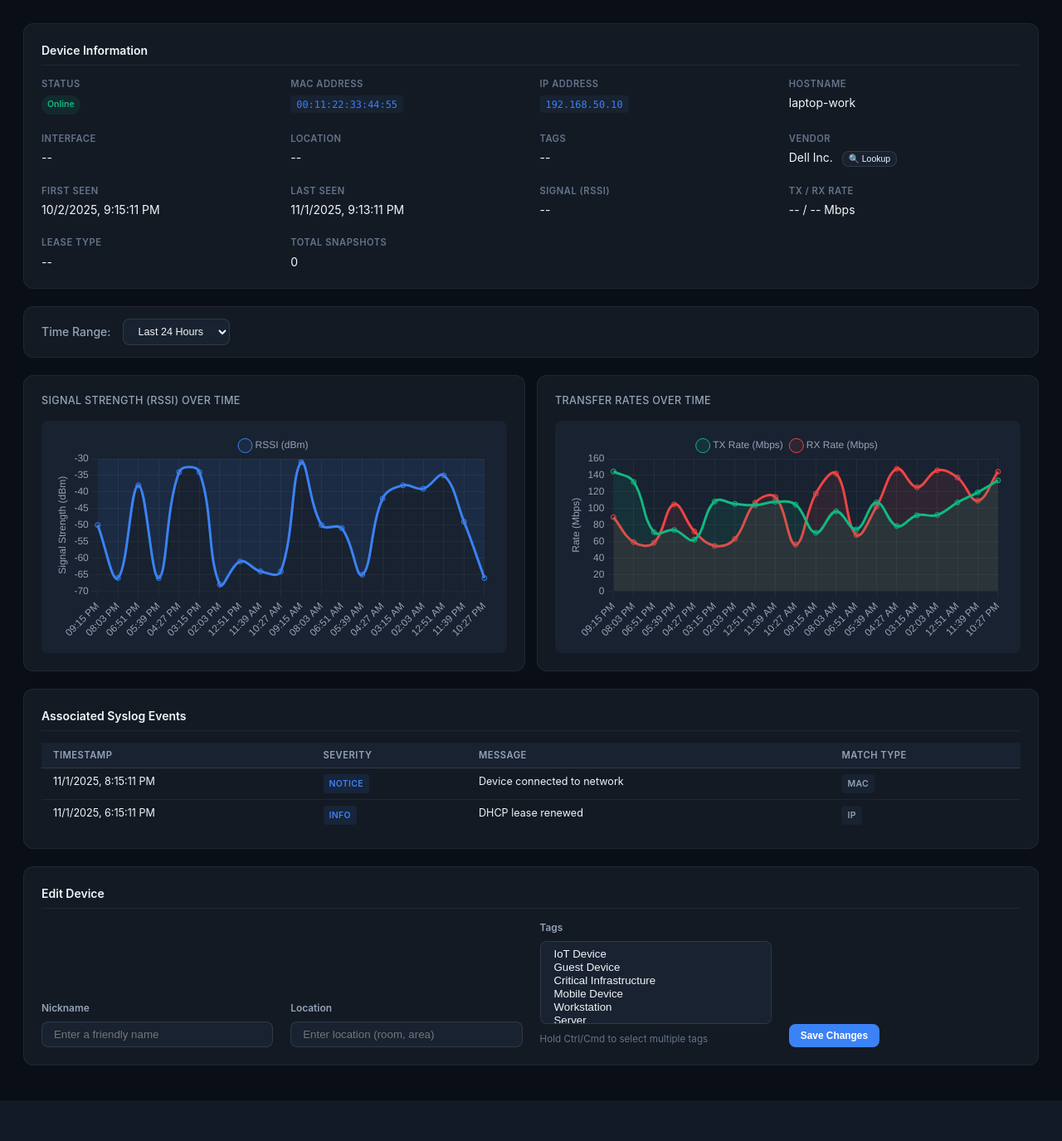
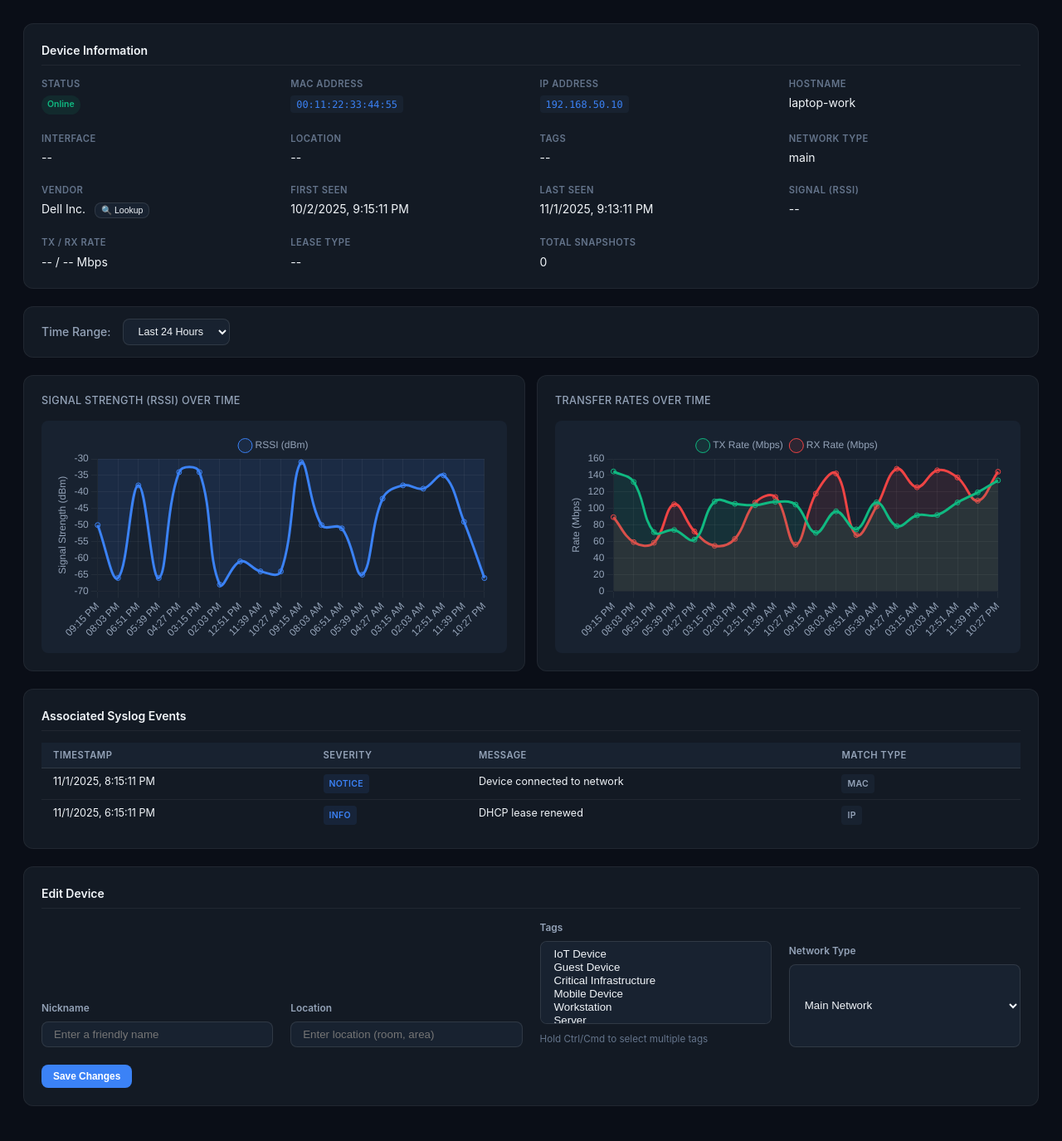
Before and after one commit to xfaith4/SystemDashboard, a Flask app: page /lan/device/1 in a window 1280 px wide. Shown: the part 137-1512 px from the top of the page at 83% size. Before the commit the page ends 1463 px from the top, so only its background shows below. Run offline with Flask 3, Linux system fonts and the light colour scheme; some libraries are stand-ins or nearby versions.

Commit message:
Add guest network isolation with network type field
Co-authored-by: xfaith4 <50037365+xfaith4@users.noreply.github.com>

```diff
--- a/app/app.py
+++ b/app/app.py
@@ -1366,6 +1366,7 @@ def api_lan_devices():
     state = request.args.get('state')  # 'active', 'inactive', or None for all
     interface = request.args.get('interface')  # filter by interface type
     tag = request.args.get('tag')  # filter by tag (iot, guest, critical)
+    network_type = request.args.get('network_type')  # filter by network type (main, guest, iot)
     limit = int(request.args.get('limit', '100'))
 
     conn = get_db_connection()
@@ -1393,6 +1394,7 @@ def api_lan_devices():
                     d.last_seen_utc,
                     d.is_active,
                     d.tags,
+                    d.network_type,
                     ds.interface AS last_interface,
                     ds.rssi AS last_rssi,
                     ds.tx_rate_mbps AS last_tx_rate_mbps,
@@ -1427,6 +1429,10 @@ def api_lan_devices():
             if tag:
                 query += " AND d.tags ILIKE %s"
                 params.append(f'%{tag}%')
+
+            if network_type:
+                query += " AND d.network_type = %s"
+                params.append(network_type)
 
             query += " ORDER BY d.last_seen_utc DESC LIMIT %s"
             params.append(limit)
@@ -1557,11 +1563,12 @@ def api_lan_device_detail(device_id):
 
 @app.route('/api/lan/device/<device_id>/update', methods=['POST', 'PATCH'])
 def api_lan_device_update(device_id):
-    """Update nickname/location/tags for a device."""
+    """Update nickname/location/tags/network_type for a device."""
     payload = request.get_json(silent=True) or {}
     nickname = payload.get('nickname')
     location = payload.get('location')
     tags = payload.get('tags')
+    network_type = payload.get('network_type')
 
     if nickname is not None and not isinstance(nickname, str):
         return jsonify({'error': 'Invalid nickname'}), 400
@@ -1569,6 +1576,8 @@ def api_lan_device_update(device_id):
         return jsonify({'error': 'Invalid location'}), 400
     if tags is not None and not isinstance(tags, str):
         return jsonify({'error': 'Invalid tags'}), 400
+    if network_type is not None and not isinstance(network_type, str):
+        return jsonify({'error': 'Invalid network_type'}), 400
 
     conn = get_db_connection()
     if conn is None:
@@ -1582,10 +1591,11 @@ def api_lan_device_update(device_id):
                     nickname = COALESCE(%s, nickname),
                     location = COALESCE(%s, location),
                     tags = COALESCE(%s, tags),
+                    network_type = COALESCE(%s, network_type),
                     updated_at = NOW()
                 WHERE device_id = %s
                 RETURNING device_id;
-            """, (nickname, location, tags, device_id))
+            """, (nickname, location, tags, network_type, device_id))
             updated = cur.fetchone()
             if not updated:
                 return jsonify({'error': 'Device not found'}), 404
--- a/app/templates/lan_device.html
+++ b/app/templates/lan_device.html
@@ -41,6 +41,10 @@
             <div class="info-item">
                 <span class="label">Tags</span>
                 <span class="value" id="info-tags">--</span>
+            </div>
+            <div class="info-item">
+                <span class="label">Network Type</span>
+                <span class="value" id="info-network-type">--</span>
             </div>
             <div class="info-item">
                 <span class="label">Vendor</span>
@@ -152,6 +156,15 @@
                 </select>
                 <small style="color: var(--text-muted); margin-top: 0.25rem; display: block;">Hold Ctrl/Cmd to select multiple tags</small>
             </div>
+            <div class="form-group">
+                <label for="edit-network-type">Network Type</label>
+                <select id="edit-network-type">
+                    <option value="main">Main Network</option>
+                    <option value="guest">Guest Network</option>
+                    <option value="iot">IoT Network</option>
+                    <option value="unknown">Unknown</option>
+                </select>
+            </div>
             <div class="form-actions">
                 <button class="btn-refresh" onclick="saveDeviceEdits()">Save Changes</button>
                 <span id="edit-status" class="edit-status"></span>
@@ -216,6 +229,7 @@ async function loadDeviceInfo() {
         document.getElementById('info-interface').textContent = device.last_interface || '--';
         document.getElementById('info-location').textContent = device.location || '--';
         document.getElementById('info-tags').textContent = device.tags || '--';
+        document.getElementById('info-network-type').textContent = device.network_type || 'main';
         document.getElementById('info-lease').textContent = device.lease_type || '--';
         document.getElementById('info-rssi').textContent = device.last_rssi !== null && device.last_rssi !== undefined ? `${device.last_rssi} dBm` : '--';
         const tx = device.last_tx_rate_mbps && device.last_tx_rate_mbps > 0 ? device.last_tx_rate_mbps.toFixed(1) : '--';
@@ -229,6 +243,7 @@ async function loadDeviceInfo() {
         const nickInput = document.getElementById('edit-nickname');
         const locInput = document.getElementById('edit-location');
         const tagsSelect = document.getElementById('edit-tags');
+        const networkTypeSelect = document.getElementById('edit-network-type');
         if (nickInput) nickInput.value = device.nickname || '';
         if (locInput) locInput.value = device.location || '';
         if (tagsSelect && device.tags) {
@@ -236,6 +251,9 @@ async function loadDeviceInfo() {
             Array.from(tagsSelect.options).forEach(option => {
                 option.selected = tags.includes(option.value);
             });
+        }
+        if (networkTypeSelect && device.network_type) {
+            networkTypeSelect.value = device.network_type;
         }
     } catch (error) {
         console.error('Failed to load device info:', error);
@@ -274,6 +292,7 @@ async function saveDeviceEdits() {
     const tagsSelect = document.getElementById('edit-tags');
     const selectedTags = Array.from(tagsSelect.selectedOptions).map(o => o.value);
     const tags = selectedTags.join(',');
+    const network_type = document.getElementById('edit-network-type').value;
     const statusEl = document.getElementById('edit-status');
     statusEl.textContent = 'Saving...';
     statusEl.className = 'edit-status saving';
@@ -282,7 +301,7 @@ async function saveDeviceEdits() {
         const response = await fetch(`/api/lan/device/${deviceId}/update`, {
             method: 'POST',
             headers: { 'Content-Type': 'application/json' },
-            body: JSON.stringify({ nickname, location, tags })
+            body: JSON.stringify({ nickname, location, tags, network_type })
         });
 
         if (!response.ok) {
--- a/lan-observability-schema.sql
+++ b/lan-observability-schema.sql
@@ -250,6 +250,9 @@ COMMENT ON TABLE telemetry.lan_settings IS 'Configuration settings for LAN obser
 ALTER TABLE telemetry.devices
     ADD COLUMN IF NOT EXISTS location TEXT;
 
+ALTER TABLE telemetry.devices
+    ADD COLUMN IF NOT EXISTS network_type TEXT DEFAULT 'main'; -- 'main', 'guest', 'iot', 'unknown'
+
 -- Device alerts table for tracking network issues and events
 CREATE TABLE IF NOT EXISTS telemetry.device_alerts (
     alert_id            BIGSERIAL PRIMARY KEY,
```
Also changed, not shown: app/templates/lan_devices.html (+14 -0 lines).
